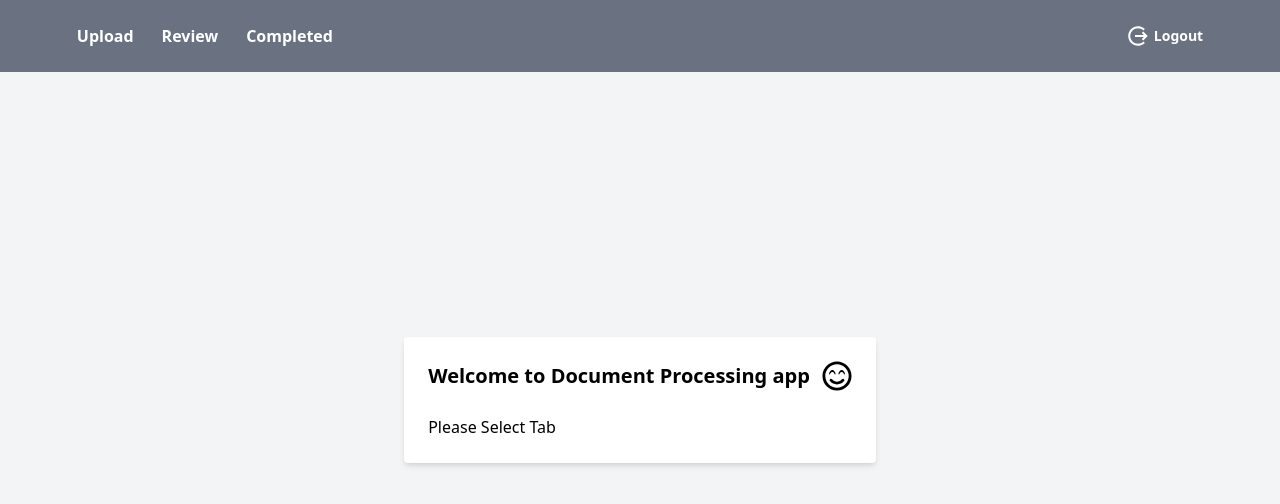
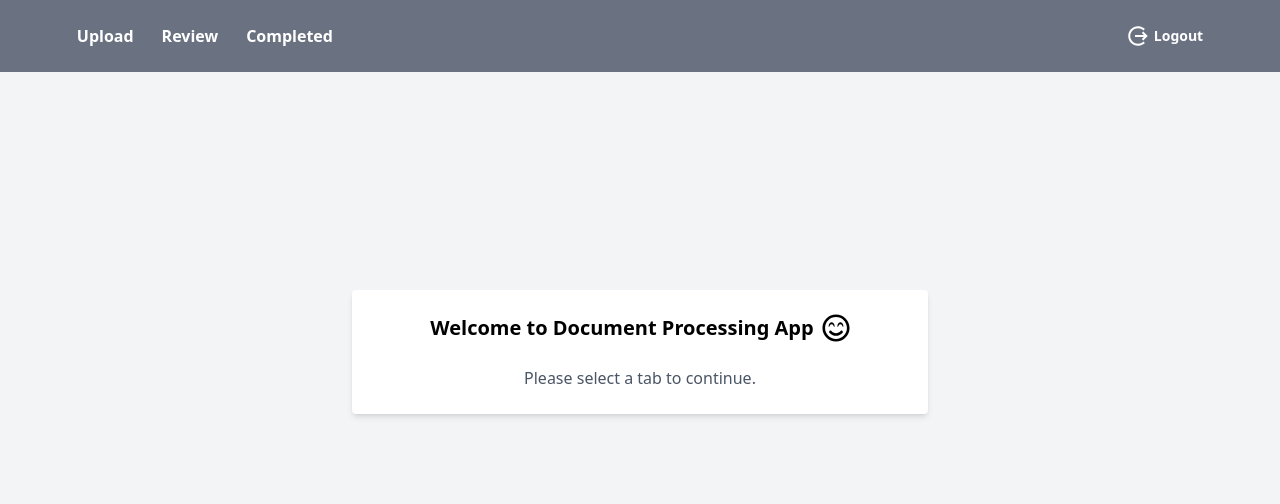
Before and after one commit to RupaliShelki/document-processing-app, a React (Vite) app in the folder doc-process-app/: page /dashboard in a window 1280 px wide. Shown: the top 504 px of the page. Built offline with nearby package versions, Linux system fonts and the light colour scheme; sample sign-in values are in the browser's storage.

Commit message:
Tab transition animations

```diff
--- a/doc-process-app/package.json
+++ b/doc-process-app/package.json
@@ -12,6 +12,7 @@
   "dependencies": {
     "@react-pdf-viewer/core": "^3.12.0",
     "@tailwindcss/vite": "^4.1.11",
+    "framer-motion": "^12.19.2",
     "pdfjs-dist": "^3.4.120",
     "react": "^19.1.0",
     "react-dom": "^19.1.0",
--- a/doc-process-app/src/components/Dashboard.jsx
+++ b/doc-process-app/src/components/Dashboard.jsx
@@ -1,34 +1,27 @@
-import { Link, Routes, Route, useNavigate } from "react-router-dom";
+import { Link, Routes, Route, useNavigate, useLocation } from "react-router-dom";
+import { AnimatePresence, motion } from "framer-motion";
 import Upload from "./Upload";
 import Review from "./Review";
 import Completed from "./Completed";
 import { IoMdLogOut } from "react-icons/io";
 import { FaRegSmileBeam } from "react-icons/fa";
 
-
 function Dashboard() {
   const navigate = useNavigate();
+  const location = useLocation();
 
   return (
     <div className="min-h-screen bg-gray-100">
+      {/* Navbar */}
       <nav className="w-full h-auto sm:h-[9vh] flex flex-col sm:flex-row sm:justify-between items-center gap-3 sm:gap-0 px-4 sm:px-[6%] py-4 sm:py-0 bg-gray-500 fixed top-0 z-50">
         <div className="flex flex-wrap justify-center sm:justify-start gap-4 sm:gap-7">
-          <Link
-            to="/dashboard/upload"
-            className="text-white font-semibold hover:text-black"
-          >
+          <Link to="/dashboard/upload" className="text-white font-semibold hover:text-black">
             Upload
           </Link>
-          <Link
-            to="/dashboard/review"
-            className="text-white font-semibold hover:text-black"
-          >
+          <Link to="/dashboard/review" className="text-white font-semibold hover:text-black">
             Review
           </Link>
-          <Link
-            to="/dashboard/completed"
-            className="text-white font-semibold hover:text-black"
-          >
+          <Link to="/dashboard/completed" className="text-white font-semibold hover:text-black">
             Completed
           </Link>
         </div>
@@ -44,25 +37,75 @@ function Dashboard() {
           <span className="text-sm">Logout</span>
         </button>
       </nav>
-      <div className="">
-        <Routes>
+
+      {/* Animated Route Content */}
+      <div className="pt-[9vh] px-4">
+        <AnimatePresence mode="wait">
+          <Routes location={location} key={location.pathname}>
             <Route
               index
               element={
-              <div className="w-full min-h-screen flex justify-center items-center px-4 bg-gray-100 grid">
-                <div className="w-full max-w-xl bg-white p-6 rounded shadow-md">
-                  <h2 className="text-xl font-semibold mb-6 text-center flex items-center justify-center gap-3">
-                    Welcome to Document Processing app <FaRegSmileBeam className="w-[30px] h-[30px]" />
+                <motion.div
+                  initial={{ opacity: 0, y: 30 }}
+                  animate={{ opacity: 1, y: 0 }}
+                  exit={{ opacity: 0, y: -30 }}
+                  transition={{ duration: 0.3 }}
+                >
+                  <div className="w-full min-h-[70vh] flex justify-center items-center">
+                    <div className="w-full max-w-xl bg-white p-6 rounded shadow-md text-center">
+                      <h2 className="text-xl font-semibold mb-6 flex justify-center items-center gap-2">
+                        Welcome to Document Processing App <FaRegSmileBeam className="w-7 h-7" />
                       </h2>
-                  <span className="text-center">Please Select Tab</span>
+                      <p className="text-gray-600">Please select a tab to continue.</p>
                     </div>
                   </div>
+                </motion.div>
               }
             />
-          <Route path="upload" element={<Upload />} />
-          <Route path="review" element={<Review />} />
-          <Route path="completed" element={<Completed />} />
+
+            <Route
+              path="upload"
+              element={
+                <motion.div
+                  initial={{ opacity: 0, y: 20 }}
+                  animate={{ opacity: 1, y: 0 }}
+                  exit={{ opacity: 0, y: -20 }}
+                  transition={{ duration: 0.3 }}
+                >
+                  <Upload />
+                </motion.div>
+              }
+            />
+
+            <Route
+              path="review"
+              element={
+                <motion.div
+                  initial={{ opacity: 0, y: 20 }}
+                  animate={{ opacity: 1, y: 0 }}
+                  exit={{ opacity: 0, y: -20 }}
+                  transition={{ duration: 0.3 }}
+                >
+                  <Review />
+                </motion.div>
+              }
+            />
+
+            <Route
+              path="completed"
+              element={
+                <motion.div
+                  initial={{ opacity: 0, y: 20 }}
+                  animate={{ opacity: 1, y: 0 }}
+                  exit={{ opacity: 0, y: -20 }}
+                  transition={{ duration: 0.3 }}
+                >
+                  <Completed />
+                </motion.div>
+              }
+            />
           </Routes>
+        </AnimatePresence>
       </div>
     </div>
   );
--- a/doc-process-app/src/components/Upload.jsx
+++ b/doc-process-app/src/components/Upload.jsx
@@ -1,4 +1,4 @@
-import React, { useCallback, useContext, useState } from "react";
+import  { useCallback, useContext, useState } from "react";
 import { useDropzone } from "react-dropzone";
 import { Worker, Viewer } from "@react-pdf-viewer/core";
 import "@react-pdf-viewer/core/lib/styles/index.css";
```
Also changed, not shown: 1 other file (tests, documents, lock files or other folders). Lines whose indentation alone changed are shown as unchanged.
